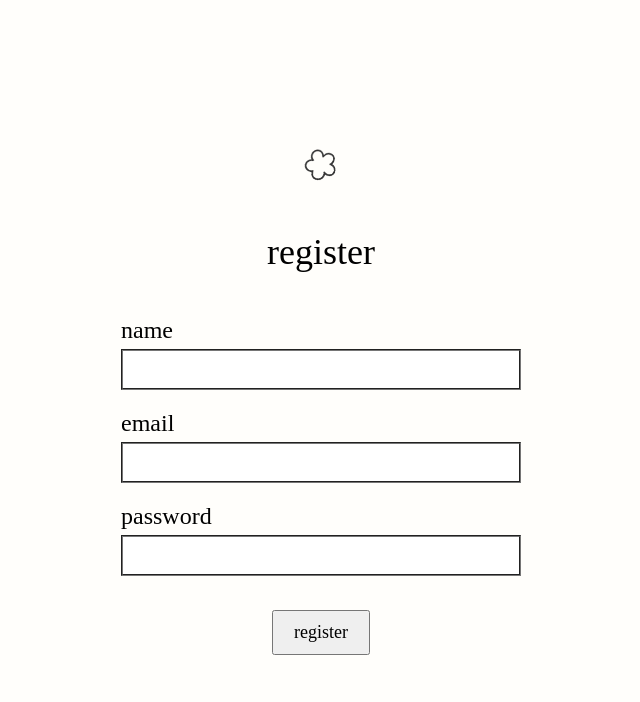
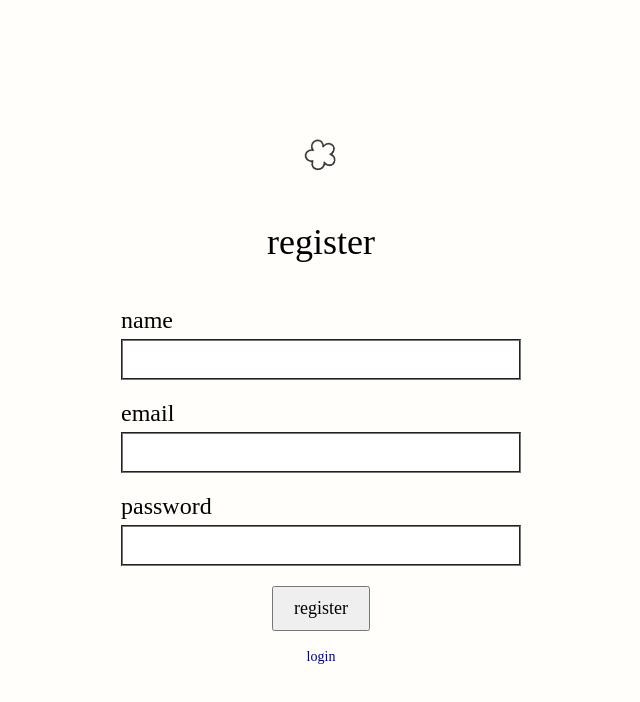
Before and after one commit to thalia-nrd/capso, a React (Create React App) app in the folder frontend/: page /register in a window 1280 px wide. Shown: the top 702 px of the page, without its empty margins (319-959 px from the left). Built offline with nearby package versions, Linux system fonts and the light colour scheme; no server answers; a web font is replaced by a local one.

Commit message:
Feat (FE): Enhance authentication forms with action buttons for navigation between login and register pages

```diff
--- a/frontend/src/app/pages/auth/Auth.scss
+++ b/frontend/src/app/pages/auth/Auth.scss
@@ -28,6 +28,14 @@
     width: 100%;
   }
 
+  &-group-reset {
+    display: flex;
+    flex-direction: column;
+    width: 100%;
+    margin-top: 30px;
+    gap: 30px;
+  }
+
   &-label {
     font-family: var(--font-title);
     font-size: 24px;
@@ -42,17 +50,39 @@
     width: 100%;
     box-sizing: border-box;
     border-style: groove;
+
+  }
+
+  &-actions {
+    display: flex;
+    flex-direction: column;
+    align-items: center;
+    width: 100%;
+    gap: 18px;
   }
 
   &-button {
     font-family: var(--font-body);
     font-size: 18px;
     padding: 10px 20px;
-    margin-top: 14px;
     cursor: pointer;
 
     &:hover {
       background-color: #f0f0f0;
+    }
+  }
+
+  &-link {
+    font-family: var(--font-body);
+    font-size: 14px;
+    background: none;
+    color: darkblue;
+    border: none;
+    padding: 0;
+    cursor: pointer;
+
+    &:hover {
+      color: black;
     }
   }
 }
--- a/frontend/src/app/pages/auth/LoginPage.tsx
+++ b/frontend/src/app/pages/auth/LoginPage.tsx
@@ -50,8 +50,17 @@ const Login: React.FC = () => {
             <input type="password" className="form-input" {...form.register('password')} />
           </div>
 
-          <div>
+          <div className="form-actions">
             <button type="submit" className="form-button">Login</button>
+
+            <button
+              className="form-link"
+              type="button"
+              onClick={() => navigate("/register")}
+            >
+              register
+            </button>
+
           </div>
         </form>
       </div>
--- a/frontend/src/app/pages/auth/RegisterPage.tsx
+++ b/frontend/src/app/pages/auth/RegisterPage.tsx
@@ -58,8 +58,17 @@ const Register = () => {
             <input type="password" className="form-input" {...form.register('password')} />
           </div>
 
-          <div>
-            <button type="submit" className="form-button">Register</button>
+          <div className="form-actions">
+            <button type="submit" className="form-button">register</button>
+
+            <button
+              className="form-link"
+              type="button"
+              onClick={() => navigate("/login")}
+            >
+              login
+            </button>
+
           </div>
         </form>
       </div>
```
